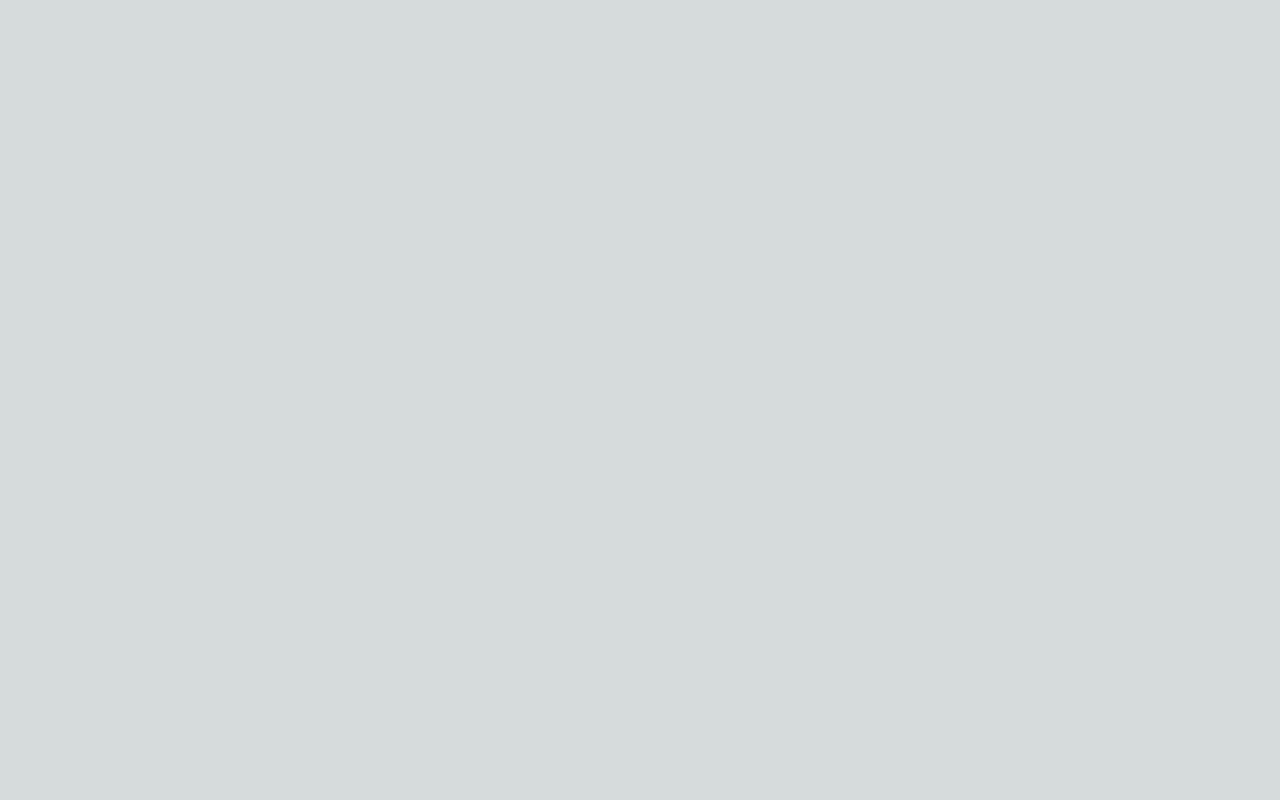
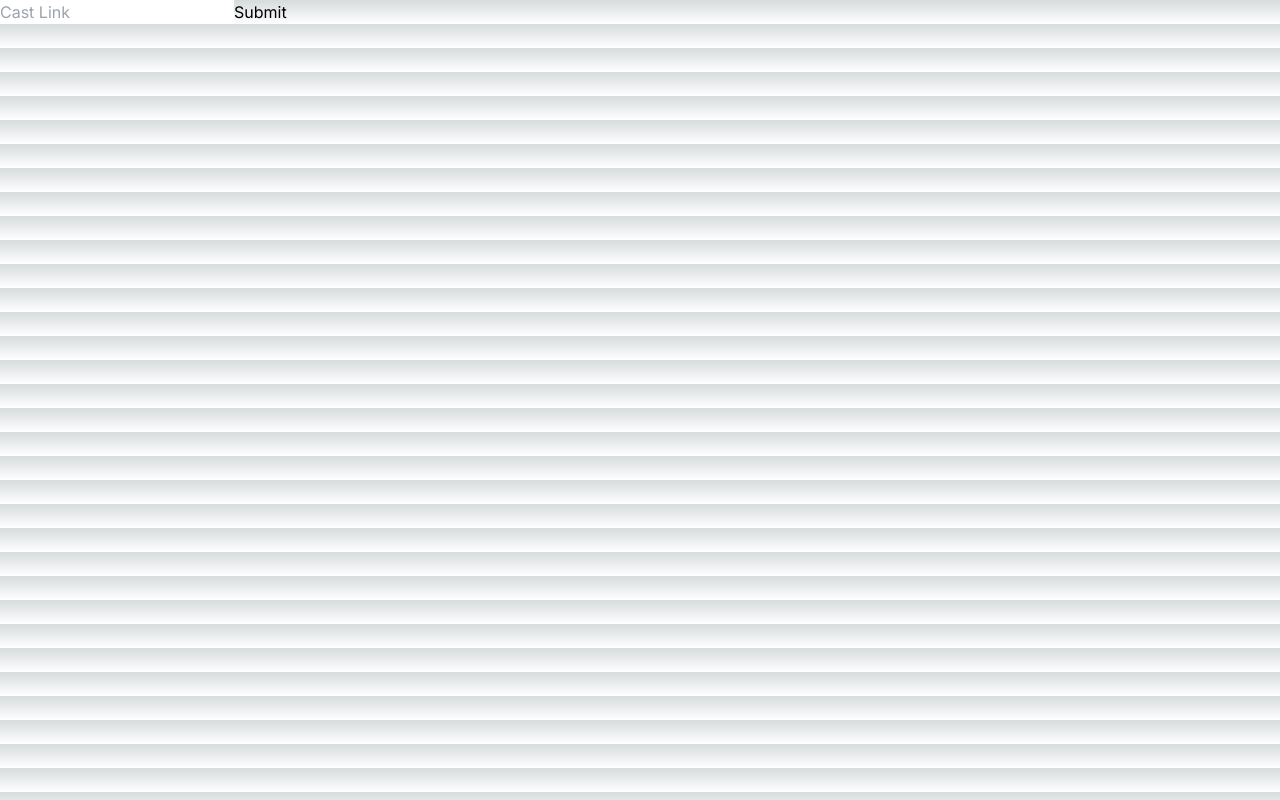
Before and after one commit to jamiechicago312/frameworks-ri-ja, a Next.js app in the folder frontend/: page / in a window 1280 px wide. Built offline with nearby package versions, Linux system fonts and the light colour scheme.

Commit message:
Add
- input box
- useState
- parentComponent

```diff
--- a/frontend/src/app/page.tsx
+++ b/frontend/src/app/page.tsx
@@ -1,5 +1,37 @@
+import parentComponent from './parentComponent';
+import { useState } from 'react';
+import Link from 'next/link';
+
 export default function Home() {
+  const [inputValue, setInputValue] = useState('');
+
+  const handleInputChange = (event) => {
+    setInputValue(event.target.value);
+  };
+
+  const handleSubmit = () => {
+    if (inputValue === 'format1') {
+      // Warpcast Link
+      console.log('Action 1');
+    } else if (inputValue === 'format2') {
+      // Cast Image Hash
+      console.log('Action 2');
+    } else {
+      // Default action or error handling
+      console.log('Invalid format');
+    }
+  };
+
   return (
-    <main className="flex min-h-screen flex-col items-center justify-between p-24"></main>
+    <main className="flex min-h-screen flex-col items-center justify-between p-24">
+      <input
+      type="text"
+      name="castURL"
+      placeholder="Cast Link"
+      value={inputValue}
+      onChange={handleInputChange}
+      />
+      <button onClick={handleSubmit}>Submit</button>
+    </main>
   );
 }
--- /dev/null
+++ b/frontend/src/app/parentComponent.js
@@ -0,0 +1,13 @@
+import { useClient } from 'next/client';
+
+const parentComponent = () => {
+  useClient(); // Mark this component as a Client Component
+  return (
+    <div>
+      {/* Render ./src/app/page.tsx here */}
+      <Page />
+    </div>
+  );
+};
+
+export default parentComponent;
```
